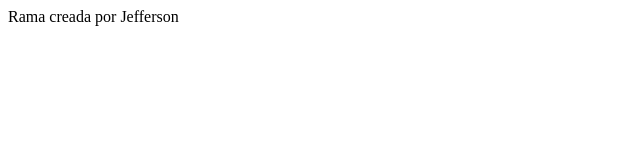
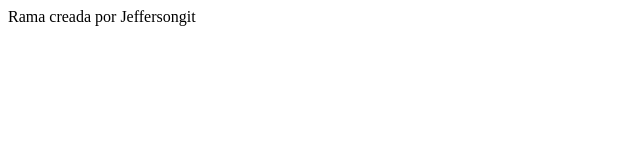
Before and after one commit to JeffersonAlvarez16/primer-repositorio, a plain HTML site: page index.html in a window 1280 px wide. Shown: the full height of the page, 0-640 px from the left. Drawn offline with Linux system fonts and the light colour scheme.

Commit message:
commit rama jefferson

```diff
--- a/index.html
+++ b/index.html
@@ -6,6 +6,6 @@
     <title>Document</title>
 </head>
 <body>
-    <div>Rama creada por Jefferson</div>
+    <div>Rama creada por Jeffersongit</div>
 </body>
 </html>
```
